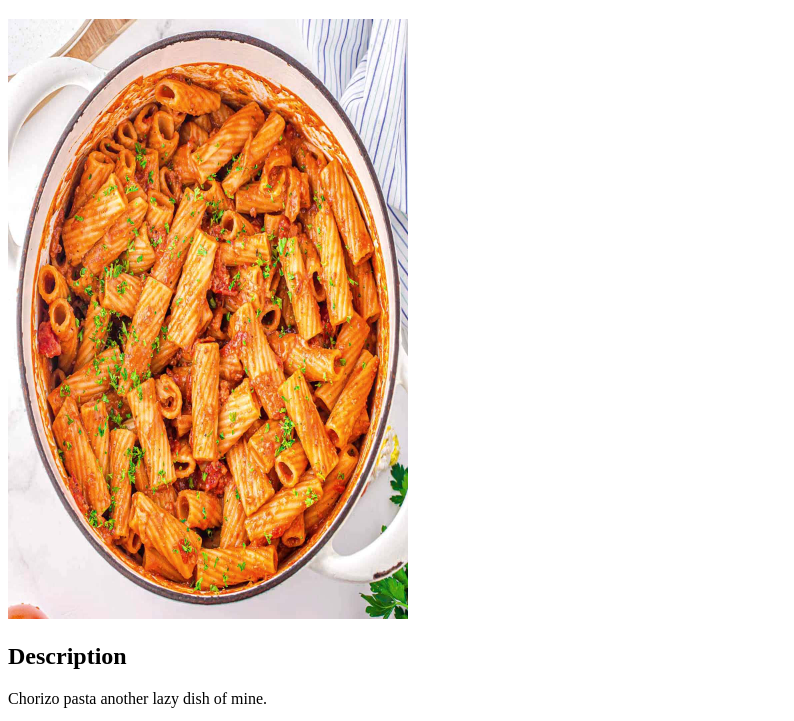
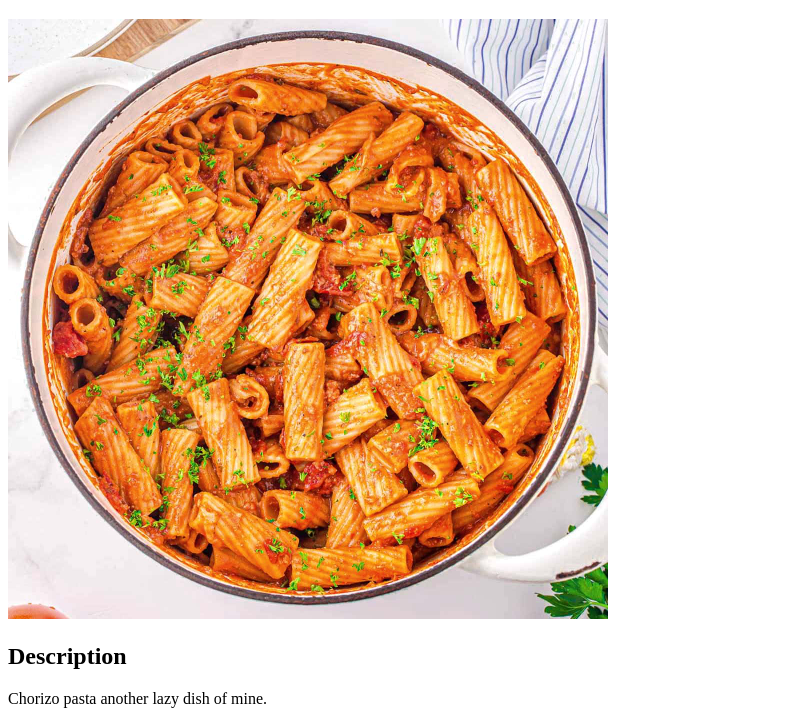
Before and after one commit to dencioras1/odin-recipes, a plain HTML site: page recipes/chorizo-pasta.html in a window 1280 px wide. Shown: the part 61-782 px from the top of the page, without its empty margins (0-794 px from the left). Drawn offline with Linux system fonts and the light colour scheme.

Commit message:
Adjust image size.

```diff
--- a/recipes/chorizo-pasta.html
+++ b/recipes/chorizo-pasta.html
@@ -8,7 +8,7 @@
 <body>
     <h1>Chorizo Pasta</h1>
 
-    <img src="../img/chorizo-pasta-dish.jpeg" alt="chana-masala" height="600" width="400">
+    <img src="../img/chorizo-pasta-dish.jpeg" alt="chana-masala" height="600" width="600">
 
     <h2>Description</h2>
 
```
